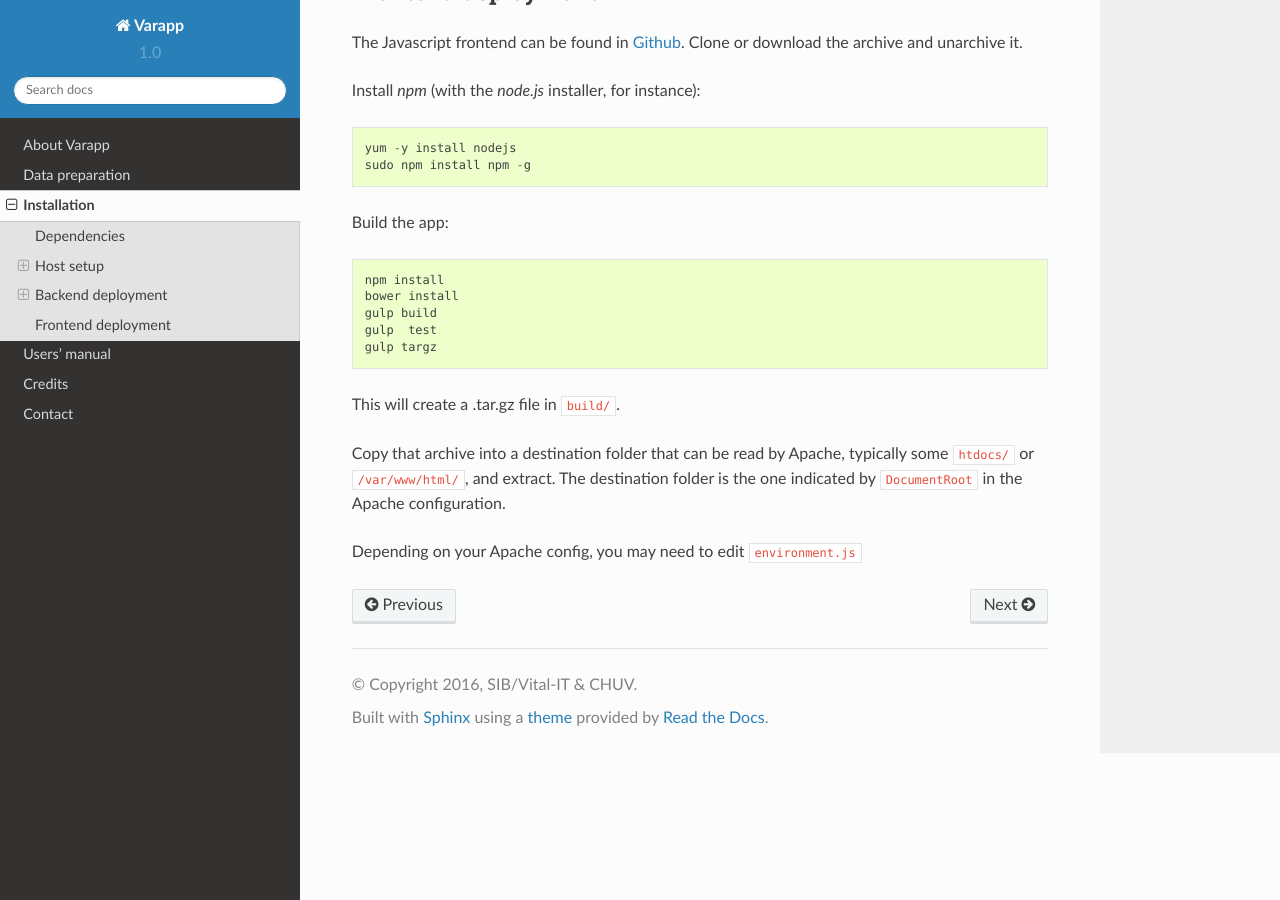
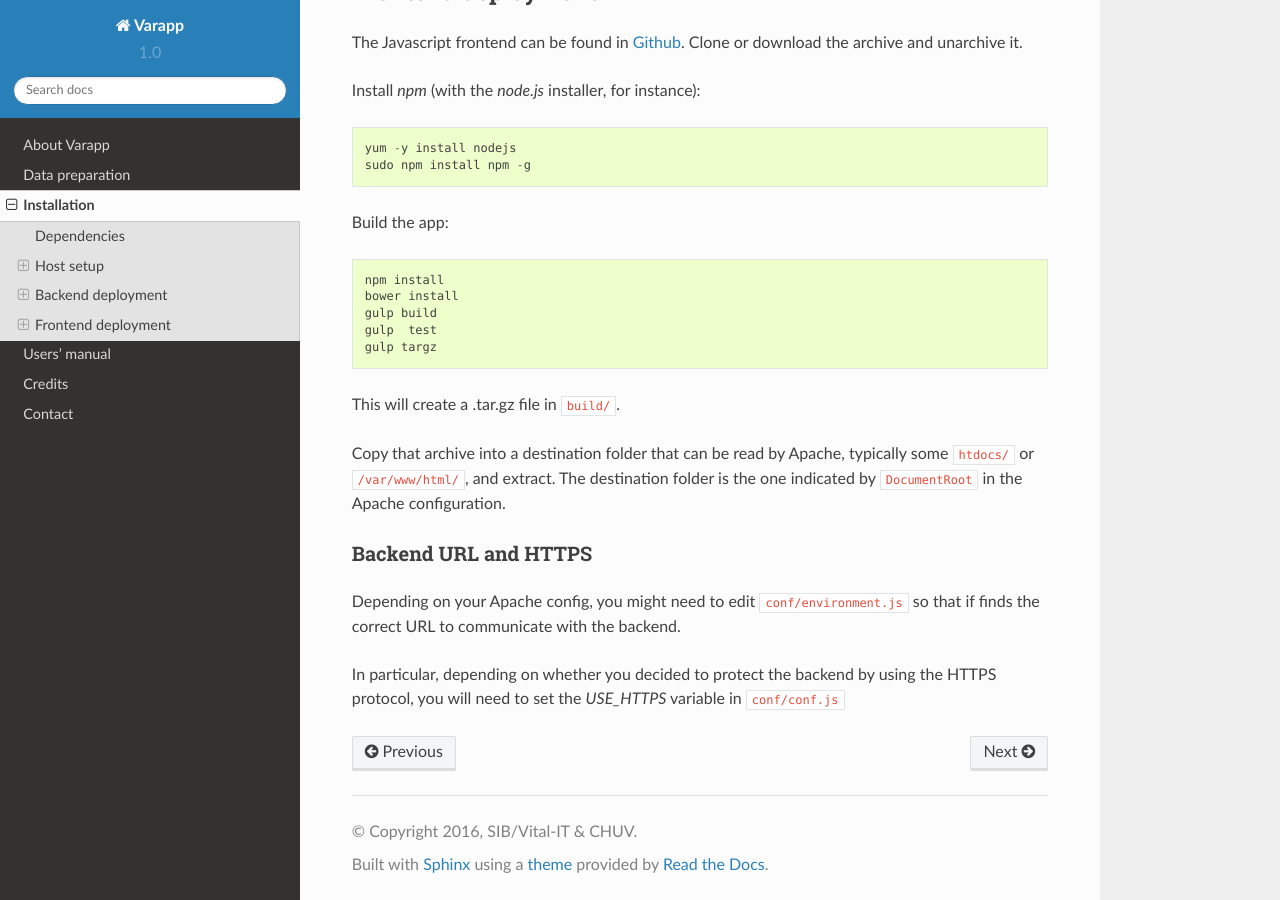
Before and after one commit to varapp/varapp-docs, a Sphinx documentation site: the page built from docs/src/deployment.rst, in a window 1280 px wide and 900 px high, scrolled down 7039 px. Built offline with Sphinx 7.4.7 and the Read the Docs theme 2.0.0, drawn with Linux system fonts in a browser that asks for light colours.

```diff
--- a/docs/src/deployment.rst
+++ b/docs/src/deployment.rst
@@ -136,6 +136,8 @@ Apache - MySQL - SMTP - Redis
 
   For more details, see the `Redis docs <http://redis.io/documentation>`_.
 
+
+.. _backend_deployment:
 
 Backend deployment
 ------------------
@@ -349,4 +351,11 @@ Copy that archive into a destination folder that can be read by Apache,
 typically some ``htdocs/`` or ``/var/www/html/``, and extract.
 The destination folder is the one indicated by ``DocumentRoot`` in the Apache configuration.
 
-Depending on your Apache config, you may need to edit ``environment.js``
+Backend URL and HTTPS
+.....................
+
+Depending on your Apache config, you might need to edit ``conf/environment.js``
+so that if finds the correct URL to communicate with the backend.
+
+In particular, depending on whether you decided to protect the backend by using
+the HTTPS protocol, you will need to set the `USE_HTTPS` variable in ``conf/conf.js``
```
Also changed, not shown: docs/src/method.rst (+31 -13 lines).
